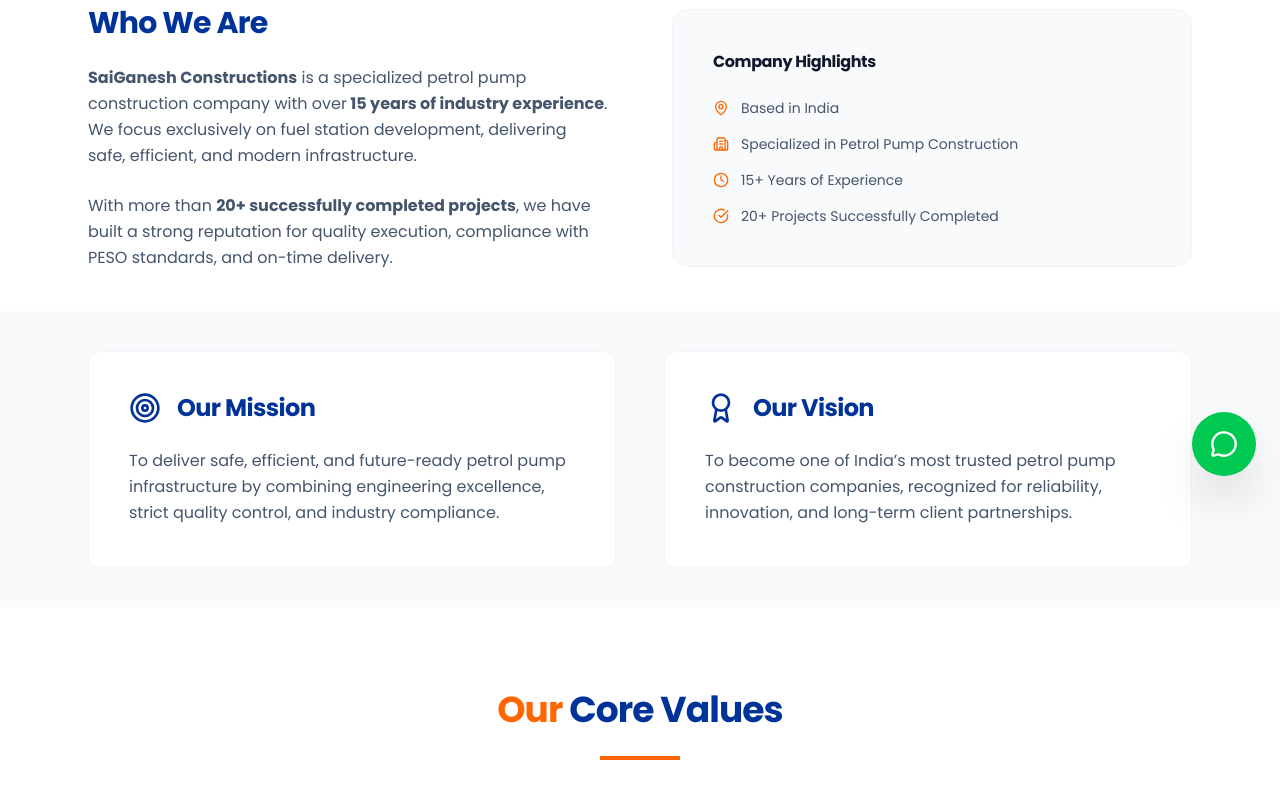
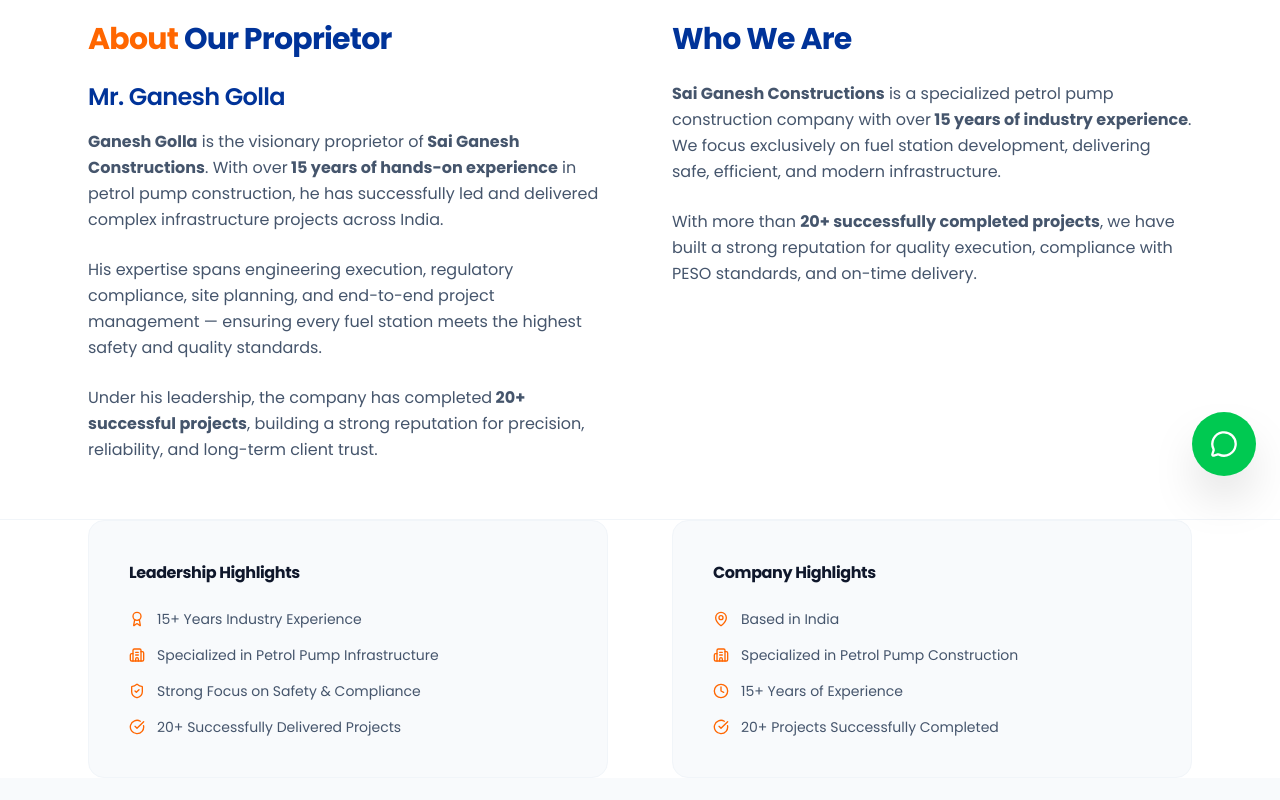
Before and after one commit to test4234/construction-company, a Next.js app: page /about in a window 1280 px wide. Shown: the part 300-1100 px from the top of the page. Built offline with nearby package versions, Linux system fonts and the light colour scheme; no server answers.

Commit message:
update files

```diff
--- a/src/app/about/page.js
+++ b/src/app/about/page.js
@@ -13,9 +13,9 @@
 
 export async function generateMetadata() {
   const meta = buildMeta({
-    title: "About Saiganesh Constructions",
+    title: "About Saiganesh Constructions | Ganesh Golla",
     description:
-      "Saiganesh Constructions is a trusted petrol pump construction company with 15+ years of experience and 20+ successfully completed projects.",
+      "Learn about Sai Ganesh Constructions and its proprietor Ganesh Golla, a trusted petrol pump construction expert with 15+ years of experience and 20+ completed projects.",
     path: "/about",
   });
 
@@ -29,12 +29,14 @@
       {/* ================= HERO ================= */}
       <section className="pt-10 text-center">
         <div className="max-w-4xl mx-auto px-6">
-          <h1 className="text-4xl md:text-5xl font-extrabold leading-tight mb-6">
-            <span className="text-[#FF6600]">About</span>{" "}
-            <span className="text-[#003399]">
-              SaiGanesh Constructions
-            </span>
-          </h1>
+<h1 className="text-4xl md:text-5xl leading-tight mb-6">
+  <span className="text-[#FF6600] font-[var(--font-playfair)] font-bold italic">
+    About
+  </span>{" "}
+  <span className="text-[#003399] font-semibold">
+    Sai Ganesh Constructions
+  </span>
+</h1>
 
           <p className="text-lg text-slate-600 leading-relaxed">
             Delivering high-quality petrol pump infrastructure across India
@@ -43,17 +45,50 @@
         </div>
       </section>
 
-      {/* ================= WHO WE ARE ================= */}
-      <section className="py-10 border-t border-slate-100">
-        <div className="max-w-6xl mx-auto px-6 grid md:grid-cols-2 gap-16 items-center">
+      {/* ================= PROPRIETOR + WHO WE ARE ================= */}
+      <section className="py-14 border-t border-slate-100">
+        <div className="max-w-6xl mx-auto px-6 grid md:grid-cols-2 gap-16 items-start">
 
+          {/* ===== LEFT : PROPRIETOR ===== */}
+          <div>
+            <h2 className="text-3xl font-bold mb-6">
+              <span className="text-[#FF6600]">About</span>{" "}
+              <span className="text-[#003399]">Our Proprietor</span>
+            </h2>
+
+            <h3 className="text-2xl font-semibold text-[#003399] mb-4">
+              Mr. Ganesh Golla
+            </h3>
+
+            <p className="text-slate-600 leading-relaxed mb-6">
+              <strong>Ganesh Golla</strong> is the visionary proprietor of
+              <strong> Sai Ganesh Constructions</strong>. With over
+              <strong> 15 years of hands-on experience</strong> in petrol pump
+              construction, he has successfully led and delivered complex
+              infrastructure projects across India.
+            </p>
+
+            <p className="text-slate-600 leading-relaxed mb-6">
+              His expertise spans engineering execution, regulatory compliance,
+              site planning, and end-to-end project management — ensuring
+              every fuel station meets the highest safety and quality standards.
+            </p>
+
+            <p className="text-slate-600 leading-relaxed">
+              Under his leadership, the company has completed
+              <strong> 20+ successful projects</strong>, building a strong
+              reputation for precision, reliability, and long-term client trust.
+            </p>
+          </div>
+
+          {/* ===== RIGHT : WHO WE ARE ===== */}
           <div>
             <h2 className="text-3xl font-bold text-[#003399] mb-6">
               Who We Are
             </h2>
 
             <p className="text-slate-600 leading-relaxed mb-6">
-              <strong>SaiGanesh Constructions</strong> is a specialized
+              <strong>Sai Ganesh Constructions</strong> is a specialized
               petrol pump construction company with over
               <strong> 15 years of industry experience</strong>.
               We focus exclusively on fuel station development,
@@ -67,6 +102,40 @@
             </p>
           </div>
 
+        </div>
+      </section>
+
+      {/* ================= HIGHLIGHTS ROW ================= */}
+      <section className="bg-white border-t border-slate-100">
+        <div className="max-w-6xl mx-auto px-6 grid md:grid-cols-2 gap-16 items-start">
+
+          {/* ===== LEFT : LEADERSHIP HIGHLIGHTS ===== */}
+          <div className="bg-slate-50 p-10 rounded-2xl border border-slate-100">
+            <h3 className="font-bold text-slate-900 mb-6">
+              Leadership Highlights
+            </h3>
+
+            <ul className="space-y-4 text-sm text-slate-600">
+              <li className="flex items-center gap-3">
+                <Award className="w-4 h-4 text-[#FF6600]" />
+                15+ Years Industry Experience
+              </li>
+              <li className="flex items-center gap-3">
+                <Building2 className="w-4 h-4 text-[#FF6600]" />
+                Specialized in Petrol Pump Infrastructure
+              </li>
+              <li className="flex items-center gap-3">
+                <ShieldCheck className="w-4 h-4 text-[#FF6600]" />
+                Strong Focus on Safety & Compliance
+              </li>
+              <li className="flex items-center gap-3">
+                <CheckCircle className="w-4 h-4 text-[#FF6600]" />
+                20+ Successfully Delivered Projects
+              </li>
+            </ul>
+          </div>
+
+          {/* ===== RIGHT : COMPANY HIGHLIGHTS ===== */}
           <div className="bg-slate-50 p-10 rounded-2xl border border-slate-100">
             <h3 className="font-bold text-slate-900 mb-6">
               Company Highlights
@@ -135,7 +204,6 @@
       {/* ================= CORE VALUES ================= */}
       <section className="py-20">
         <div className="max-w-6xl mx-auto px-6">
-
           <div className="text-center mb-14">
             <h2 className="text-3xl md:text-4xl font-bold leading-tight">
               <span className="text-[#FF6600]">Our</span>{" "}
@@ -145,31 +213,26 @@
           </div>
 
           <div className="grid sm:grid-cols-2 lg:grid-cols-4 gap-8">
-
             <ValueCard
               icon={<Award className="w-6 h-6" />}
               title="Precision"
               description="Every project executed with meticulous attention to engineering accuracy."
             />
-
             <ValueCard
               icon={<ShieldCheck className="w-6 h-6" />}
               title="Safety First"
               description="Strict adherence to PESO regulations and safety standards."
             />
-
             <ValueCard
               icon={<Cpu className="w-6 h-6" />}
               title="Innovation"
               description="Using modern construction techniques and sustainable practices."
             />
-
             <ValueCard
               icon={<Award className="w-6 h-6" />}
               title="Quality"
               description="Commitment to superior materials and long-lasting infrastructure."
             />
-
           </div>
         </div>
       </section>
@@ -182,7 +245,6 @@
           </h2>
 
           <div className="grid md:grid-cols-3 gap-10">
-
             <div>
               <ShieldCheck className="w-10 h-10 text-[#FF6600] mx-auto mb-4" />
               <h3 className="font-bold mb-3">Safety & Compliance</h3>
@@ -206,13 +268,11 @@
                 Efficient project management ensuring timely completion.
               </p>
             </div>
-
           </div>
         </div>
       </section>
 
       <LeadSection />
-
     </div>
   );
 }
--- a/src/app/contact/page.js
+++ b/src/app/contact/page.js
@@ -47,9 +47,13 @@
       {/* ================= HERO ================= */}
       <section className="pt-28 pb-20 text-center bg-slate-50 border-b border-slate-100">
         <div className="max-w-4xl mx-auto px-6">
-          <h1 className="text-4xl md:text-5xl font-extrabold mb-6 leading-tight">
-            <span className="text-[#FF6600]">Contact</span>{" "}
-            <span className="text-[#003399]">SaiGanesh Constructions</span>
+          <h1 className="text-4xl md:text-5xl leading-tight mb-6">
+            <span className="text-[#FF6600] font-[var(--font-playfair)] font-bold">
+              Contact
+            </span>{" "}
+            <span className="text-[#003399] font-semibold">
+              Sai Ganesh Constructions
+            </span>
           </h1>
 
           <p className="text-lg text-slate-600 leading-relaxed">
--- a/src/components/AboutUsSection.js
+++ b/src/components/AboutUsSection.js
@@ -7,18 +7,20 @@
 
         {/* ================= HEADER ================= */}
         <div className="text-center max-w-3xl mx-auto mb-20">
-                    <h1 className="text-4xl md:text-5xl font-extrabold leading-tight mb-6">
-            <span className="text-[#FF6600]">About</span>{" "}
-            <span className="text-[#003399]">
-              SaiGanesh Constructions
-            </span>
-          </h1>
+                   <h1 className="text-4xl md:text-5xl leading-tight mb-6">
+  <span className="text-[#FF6600] font-[var(--font-playfair)] font-bold italic">
+    About
+  </span>{" "}
+  <span className="text-[#003399] font-semibold">
+    Sai Ganesh Constructions
+  </span>
+</h1>
 
           <div className="h-1 w-24 bg-[#FF6600] mx-auto mb-8" />
 
           <p className="text-lg text-slate-700 leading-relaxed">
             Established with a vision to revolutionize petrol pump construction,
-            <strong> Saiganesh Constructions</strong> has grown into a trusted name
+            <strong> Sai ganesh Constructions</strong> has grown into a trusted name
             in the industry. With over <strong>15 years of experience</strong>, we
             specialize in designing and building state-of-the-art fuel stations
             that meet international standards.
--- a/src/components/Header.js
+++ b/src/components/Header.js
@@ -64,7 +64,7 @@
           {/* LOGO */}
           <div className="flex-shrink-0">
             <Link href="/" className="flex items-center">
-              <div className="relative h-20 w-52 md:h-24 md:w-64">
+              <div className="relative h-20 w-25 md:h-24 md:w-25">
                 <Image
                   src={siteConfig.logo}
                   alt={siteConfig.companyName}
--- a/src/components/Terminologies.js
+++ b/src/components/Terminologies.js
@@ -42,8 +42,9 @@
               </span>
             </div>
             <h2 className="text-4xl md:text-5xl font-black text-slate-900 uppercase leading-tight">
-              Built on <span className="text-[#003399]">Trust.</span> Proven by <span className="text-[#FF6600]">Results.</span>
-            </h2>
+  Built on <span className="text-[#003399]">Trust</span><br />
+  Proven by <span className="text-[#FF6600]">Results</span>
+</h2>
             <p className="mt-6 text-slate-600 text-base leading-relaxed">
               Our projects are more than structures — they are long-term investments
               built with precision, compliance, and performance in mind.
--- a/src/components/TrustStats.js
+++ b/src/components/TrustStats.js
@@ -9,8 +9,8 @@
       sub: "Across Pan India",
     },
     {
-      value: "20+",
-      label: "Happy Clients",
+      value: "250+",
+      label: "Completed Maintenances",
       icon: <Users className="w-5 h-5" />,
       sub: "Tier 1 Retailers",
     },
--- a/src/data/siteConfig.js
+++ b/src/data/siteConfig.js
@@ -9,7 +9,7 @@
 
   siteUrl:
     process.env.NEXT_PUBLIC_SITE_URL ||
-    "http://localhost:3000",
+    "https://saiganeshconstructions.in",
 
   defaultCity: "Bangalore",
 
--- a/src/sections/ProjectsSection.js
+++ b/src/sections/ProjectsSection.js
@@ -7,7 +7,7 @@
 
   return (
     <section className="py-10 bg-muted/30">
-      <div className="container mx-auto px-4">
+      <div className="container mx-auto">
 
         {/* ================= HEADER ================= */}
         <div className="max-w-3xl mx-auto text-center mb-16">
```
Also changed, not shown: src/components/Hero.js (+7 -7 lines), public/logo.png.
